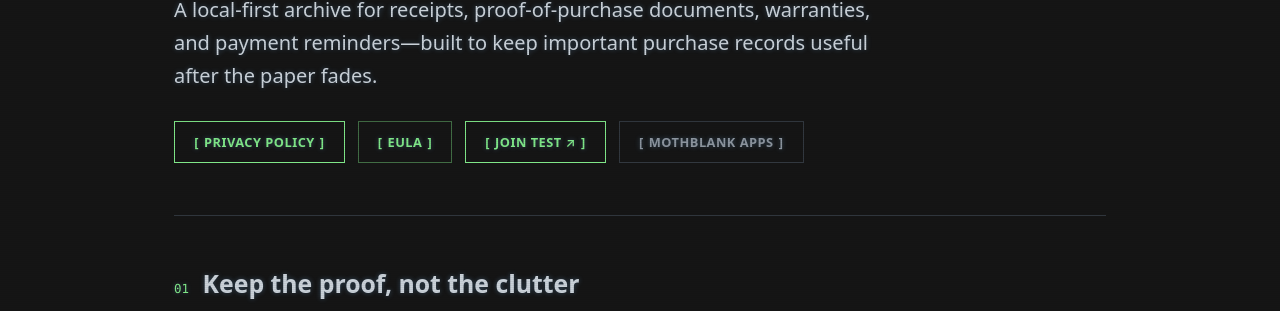
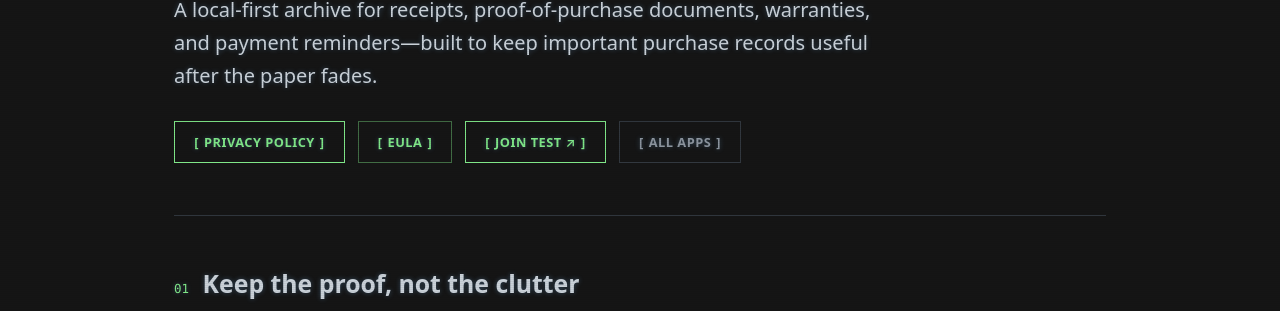
Before and after one commit to MOTHblank/mothblank.github.io, a Jekyll site: the page built from notasegura.html, in a window 1280 px wide. Shown: the part 408-719 px from the top of the page. Built offline with Jekyll 4.4.1, drawn with Linux system fonts in a browser that asks for light colours.

Commit message:
Use app manifest on notasegura.html

```diff
--- a/notasegura.html
+++ b/notasegura.html
@@ -22,12 +23,7 @@
     <div class="product-kicker nota-accent">ANDROID UTILITY · CLOSED TESTING</div>
     <h1>NotaSegura</h1>
     <p class="product-lede">A local-first archive for receipts, proof-of-purchase documents, warranties, and payment reminders—built to keep important purchase records useful after the paper fades.</p>
-    <div class="product-actions">
-        <a href="/privacy-notasegura.html" class="btn btn-nota">Privacy Policy</a>
-        <a href="/eula-notasegura.html" class="btn btn-secondary nota-secondary">EULA</a>
-        <a href="https://groups.google.com/g/mothblankdev" class="btn btn-store" target="_blank" rel="noopener noreferrer">Join Test ↗</a>
-        <a href="/index.html" class="btn btn-secondary">MOTHblank Apps</a>
-    </div>
+    {% include product-actions.html lang=page.lang %}
 </section>
 
 <section class="product-section">
@@ -53,9 +49,6 @@
 
 <section class="product-section">
     <div class="section-heading nota-heading"><span>04</span><h2>Policies</h2></div>
-    <div class="product-actions">
-        <a href="/privacy-notasegura.html" class="text-cta nota-text-cta">Privacy Policy →</a>
-        <a href="/eula-notasegura.html" class="text-cta nota-text-cta">EULA →</a>
-    </div>
+    {% include product-policy-links.html lang=page.lang %}
 </section>
 </main>
```
Also changed, not shown: other parts of notasegura.html (+1 -0 lines).
